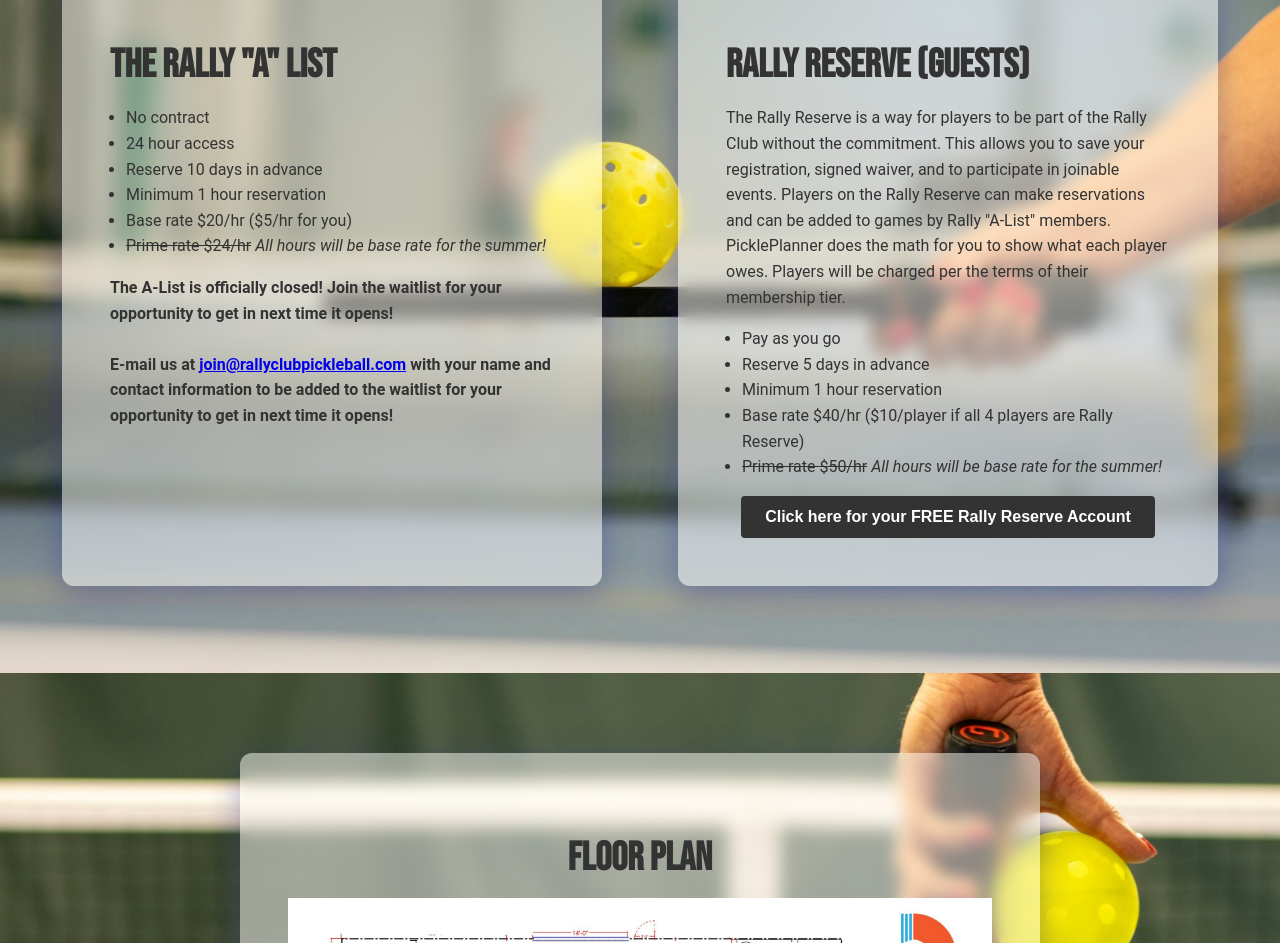
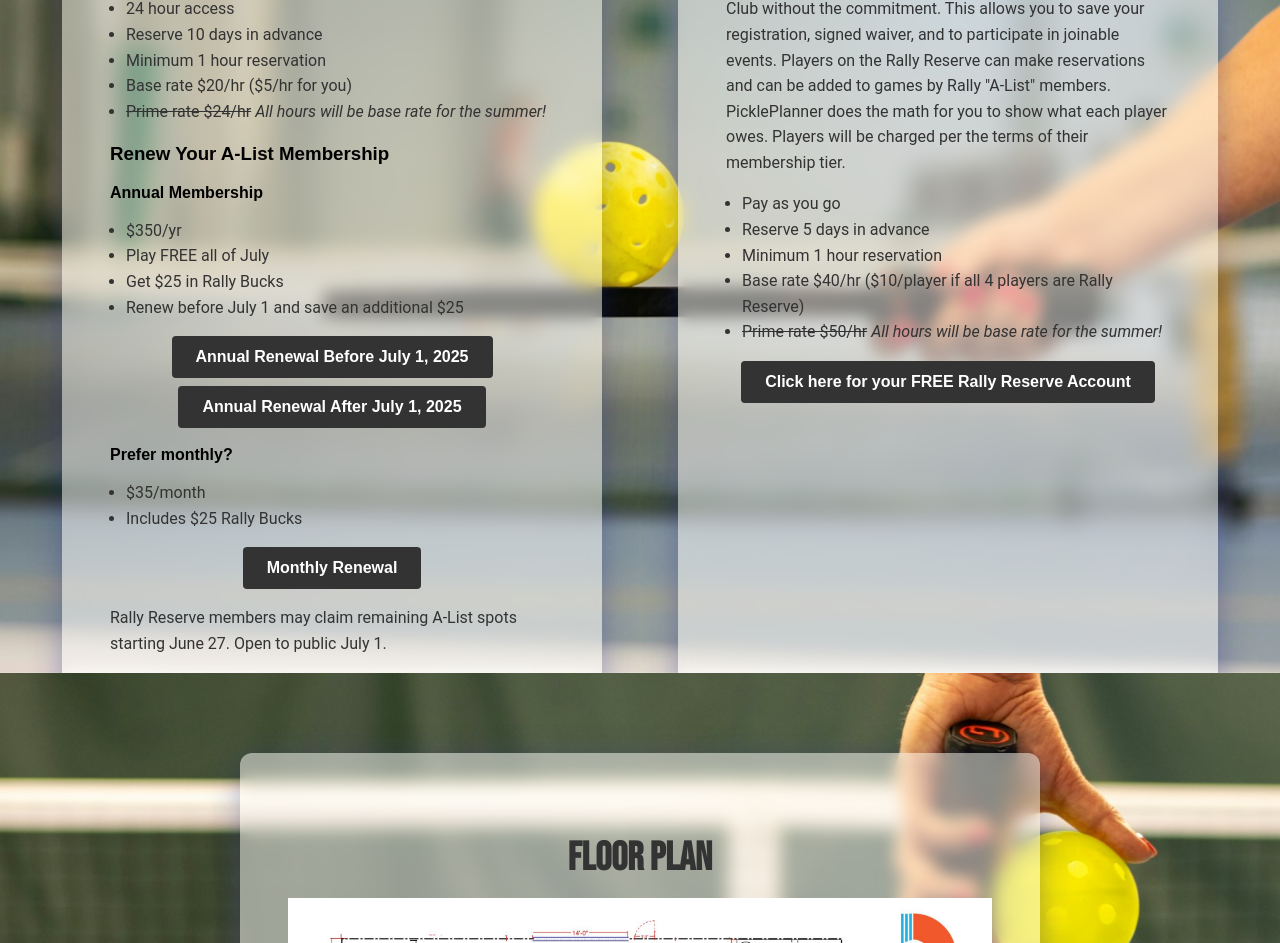
Before and after one commit to bleemus/rallyclubpickleballsite, a Next.js app in the folder site/: page / in a window 1280 px wide. Shown: the part 1727-2670 px from the top of the page. Built offline with nearby package versions, Linux system fonts and the light colour scheme.

Commit message:
introduce docker add in new a-list info

```diff
--- a/site/pages/index.js
+++ b/site/pages/index.js
@@ -129,7 +129,6 @@
           className="section membership-section"
           style={{ backgroundImage: "url('/membership.jpg')" }}
         >
-
           <div className="membership-container">
             <div className="glass-card membership-box beta-box">
               <h2 className="section-heading">The Rally "A" List</h2>
@@ -157,46 +156,53 @@
                   <em>&nbsp;All hours will be base rate for the summer!</em>
                 </li>
               </ul>
-              {/* Removing A-list stuff for now
-              <p className="section-text become-beta">To become a member:</p>
-              <ol className="section-text">
-                <li>
-                  Click on the <strong>Purchase Membership</strong> button and buy your
-                  membership on Square.
-                  <div className="button-container first-button-container">
+              <h3>Renew Your A-List Membership</h3>
+              <strong>Annual Membership</strong>
+              <ul className="section-text">
+                <li>$350/yr</li>
+                <li>Play FREE all of July</li>
+                <li>Get $25 in Rally Bucks</li>
+                <li>Renew before July 1 and save an additional $25</li>
+              </ul>
+              <div className="button-container">
                 <a
                   className="join-button"
-                      href="https://square.link/u/LjZZkfht"
+                  href="https://checkout.square.site/merchant/MLRWNHWZVQE4S/checkout/BHEKDUEFWAYCHDLQEVD45LQV"
                   target="_blank"
                   rel="noopener noreferrer"
                 >
-                      Purchase Rally A-List Membership
+                  Annual Renewal Before July 1, 2025
+                </a>
+                <a
+                  className="join-button"
+                  href="https://checkout.square.site/merchant/MLRWNHWZVQE4S/checkout/XMJLSNSRTRPJZZV3Q5WTYCEG"
+                  target="_blank"
+                  rel="noopener noreferrer"
+                  style={{ marginTop: '0.5rem' }}
+                >
+                  Annual Renewal After July 1, 2025
                 </a>
               </div>
-                </li>
-                <li>
-                  Come back here and click the <strong>Join Now</strong> button to get
-                  access to the reservation site on Pickleplanner.
-                  <div className="button-container">
+              <br />
+              <strong>Prefer monthly?</strong><br />
+              <ul className="section-text">
+                <li>$35/month</li>
+                <li>Includes $25 Rally Bucks</li>
+              </ul>
+              <div className="button-container" style={{ marginTop: '0.5rem' }}>
                 <a
                   className="join-button"
-                      href="https://rallyclub.pickleplanner.com/dashboard/membership/join"
+                  href="https://checkout.square.site/merchant/MLRWNHWZVQE4S/checkout/ZPZHAIKDZ2D5K7JVUP2C25YQ"
                   target="_blank"
                   rel="noopener noreferrer"
                 >
-                      Join Now
+                  Monthly Renewal
                 </a>
               </div>
-                </li>
-              </ol>
-              */}
-              <p className="section-text become-beta">
-                The A-List is officially closed! Join the waitlist for your opportunity to get in next time it opens! <br />
-                <br />
-                E-mail us at <a href="mailto:join@rallyclubpickleball.com">join@rallyclubpickleball.com</a> with your name and contact information to be added to the waitlist for your opportunity to get in next time it opens!
+              <p className="section-text">
+                Rally Reserve members may claim remaining A-List spots starting June 27. Open to public July 1.
               </p>
             </div>
-
             {/* Rally Reserve (Guest acc) Box */}
             <div className="glass-card membership-box nonmember-box">
               <h2 className="section-heading">Rally Reserve (Guests)</h2>
@@ -206,7 +212,6 @@
                 Players on the Rally Reserve can make reservations and can be added to games by Rally "A-List" members.
                 PicklePlanner does the math for you to show what each player owes.
                 Players will be charged per the terms of their membership tier.
-                {/* Converting to the "A-List" is simple! */}
               </p>
               <ul className="section-text">
                 <li>Pay as you go</li>
```
Also changed, not shown: 2 other files (tests, documents, lock files or other folders). Lines whose indentation alone changed are shown as unchanged.
